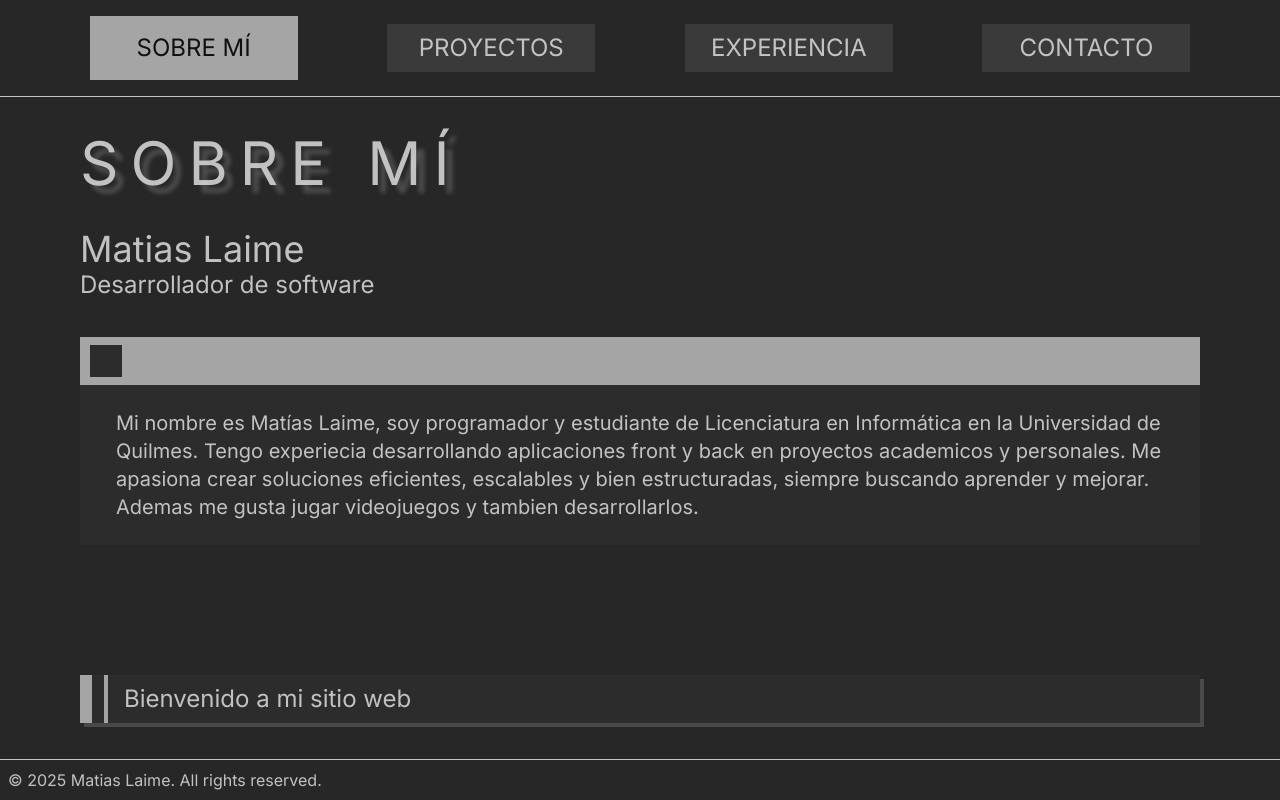
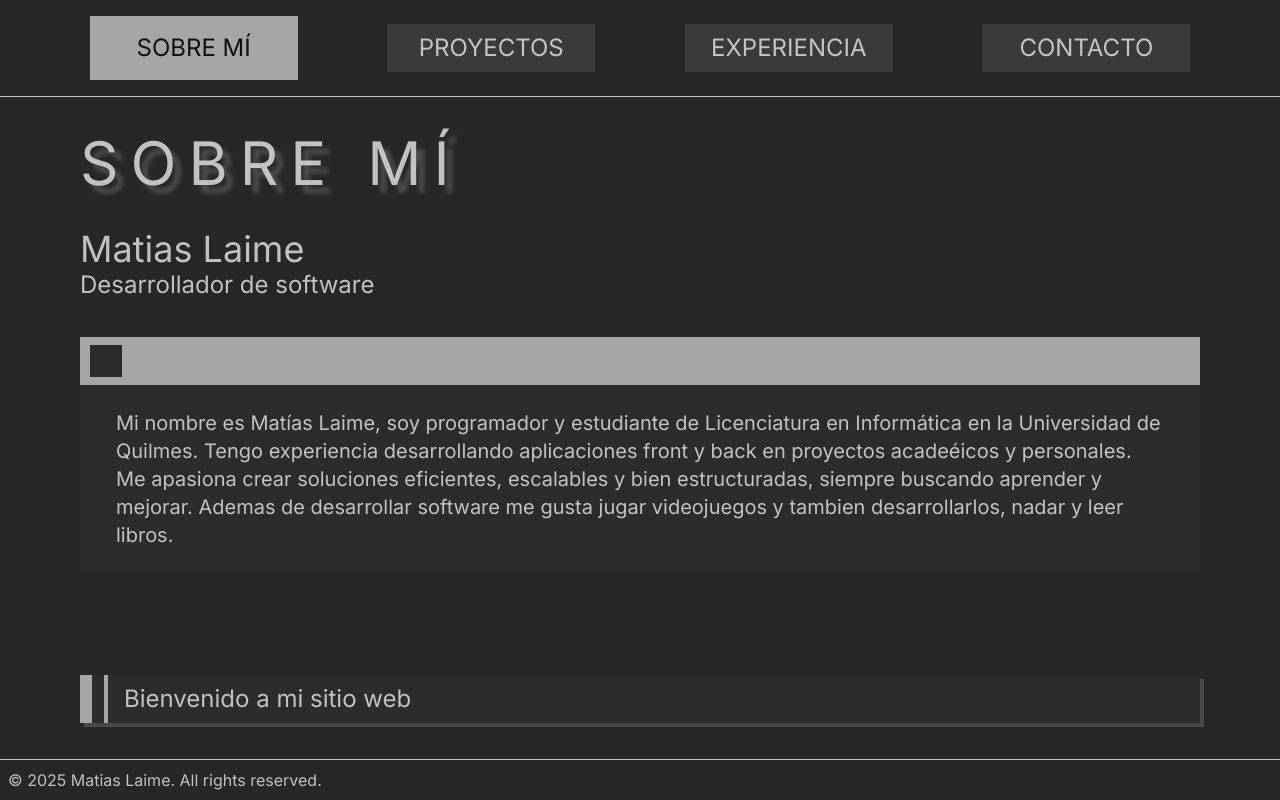
Before and after one commit to matulai/Portfolio, a Next.js app: page / in a window 1280 px wide. Built offline with nearby package versions, Linux system fonts and the light colour scheme.

Commit message:
Fix: menu href experiencia not found

```diff
--- a/src/app/page.tsx
+++ b/src/app/page.tsx
@@ -20,11 +20,11 @@ export default function Home() {
             <p>
               Mi nombre es Matías Laime, soy programador y estudiante de
               Licenciatura en Informática en la Universidad de Quilmes. Tengo
-              experiecia desarrollando aplicaciones front y back en proyectos
-              academicos y personales. Me apasiona crear soluciones eficientes,
+              experiencia desarrollando aplicaciones front y back en proyectos
+              acadeéicos y personales. Me apasiona crear soluciones eficientes,
               escalables y bien estructuradas, siempre buscando aprender y
-              mejorar. Ademas me gusta jugar videojuegos y tambien
-              desarrollarlos.
+              mejorar. Ademas de desarrollar software me gusta jugar videojuegos
+              y tambien desarrollarlos, nadar y leer libros.
             </p>
           </div>
         </div>
--- a/src/components/Menu.tsx
+++ b/src/components/Menu.tsx
@@ -9,7 +9,7 @@ import Chevron from "@/components/Chevron";
 const navItems = [
   { label: "SOBRE MÍ", href: "/" },
   { label: "PROYECTOS", href: "/proyects" },
-  { label: "EXPERIENCIA", href: "/experiencia" },
+  { label: "EXPERIENCIA", href: "/experience" },
   { label: "CONTACTO", href: "/contact" },
 ];
 
```
